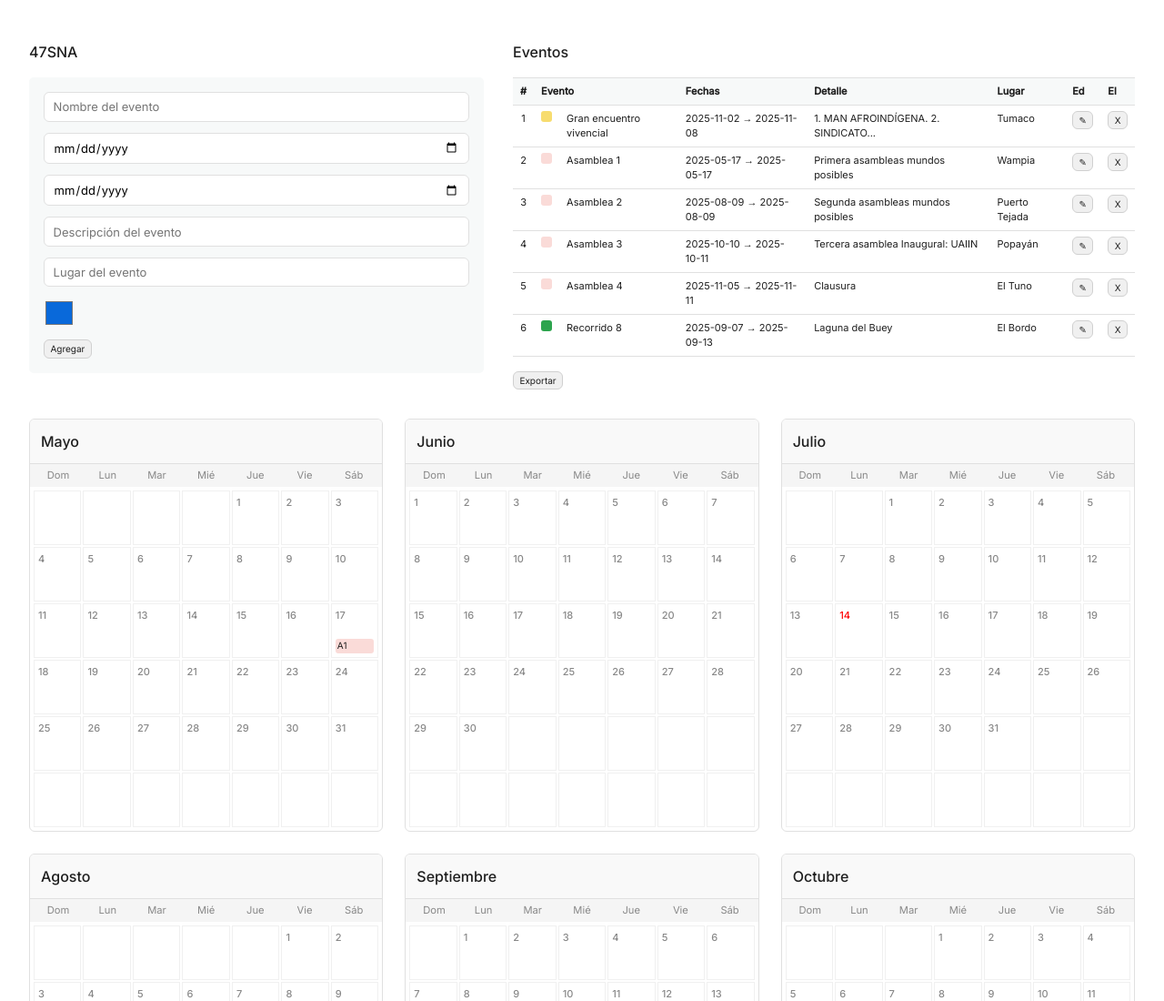
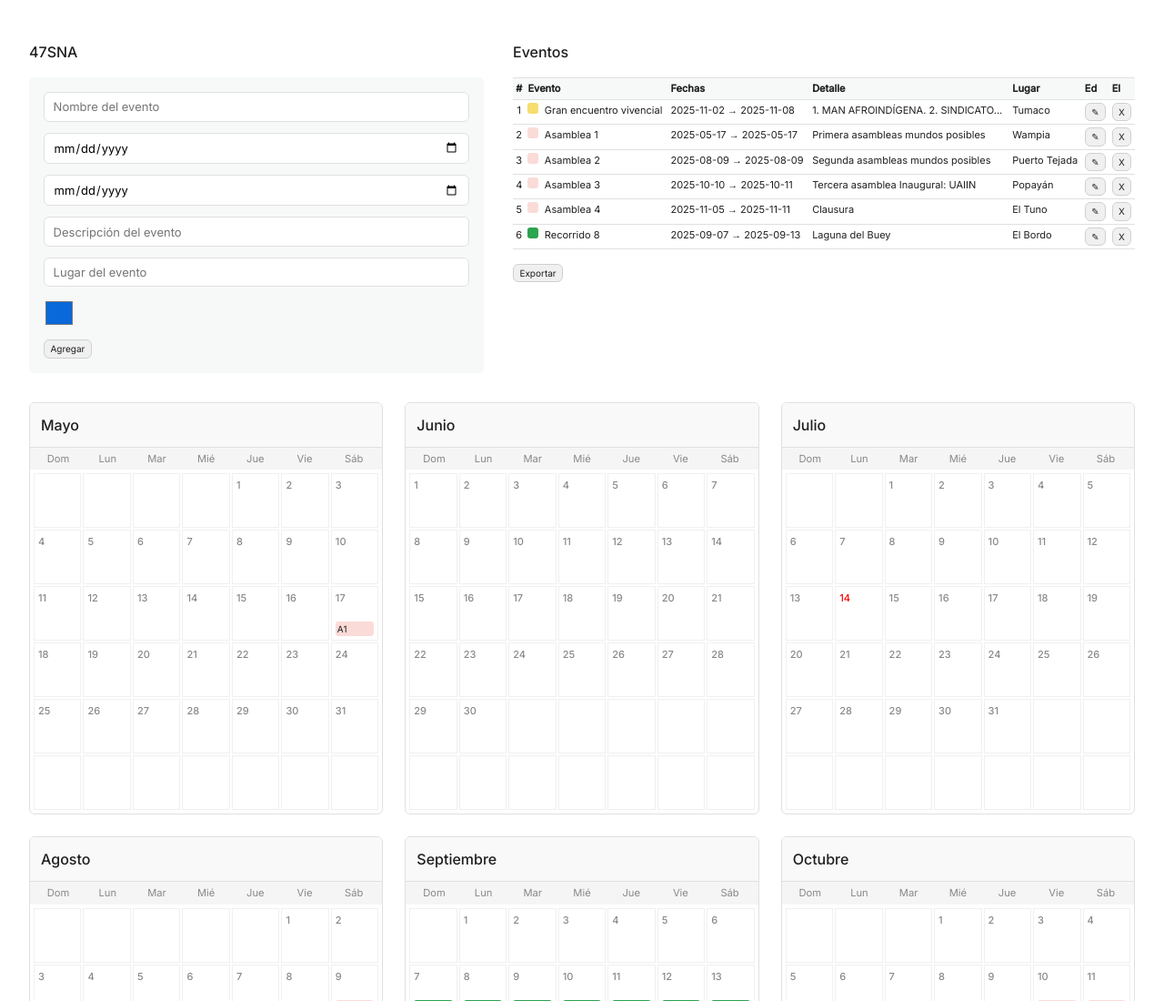
Before and after one commit to pensarbonito/47sna, a plain HTML site: page index.html in a window 1280 px wide. Shown: the top 1100 px of the page at 91% size. Drawn offline with Linux system fonts and the light colour scheme.

Commit message:
Update index.html

```diff
--- a/index.html
+++ b/index.html
@@ -206,7 +206,7 @@ button {
   border-bottom: 1px solid var(--border);
   border-left: none;
   border-right: none;
-  padding: 6px 8px;
+  padding: 3px;
   text-align: left;
   vertical-align: top;
 }
```
